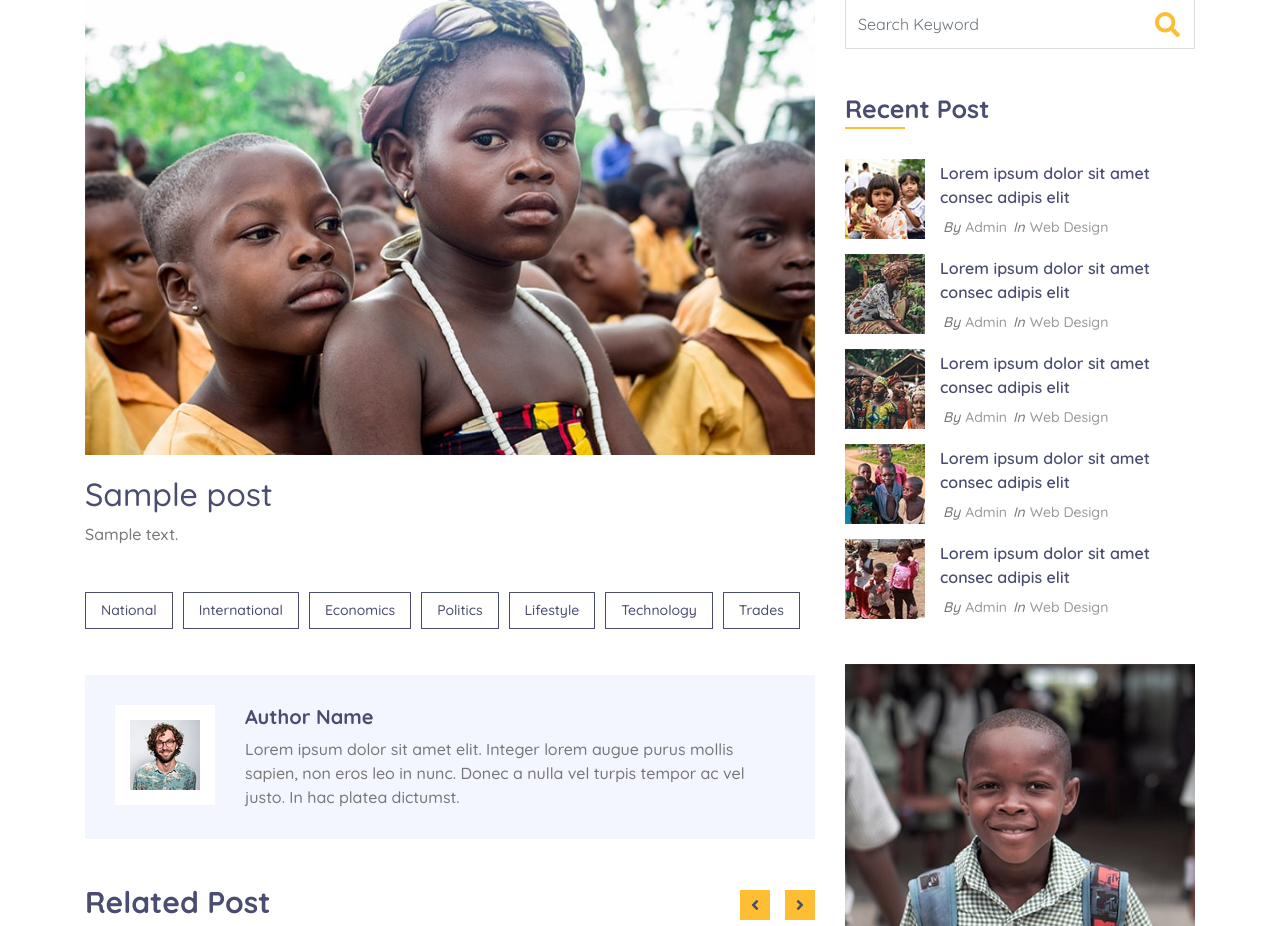
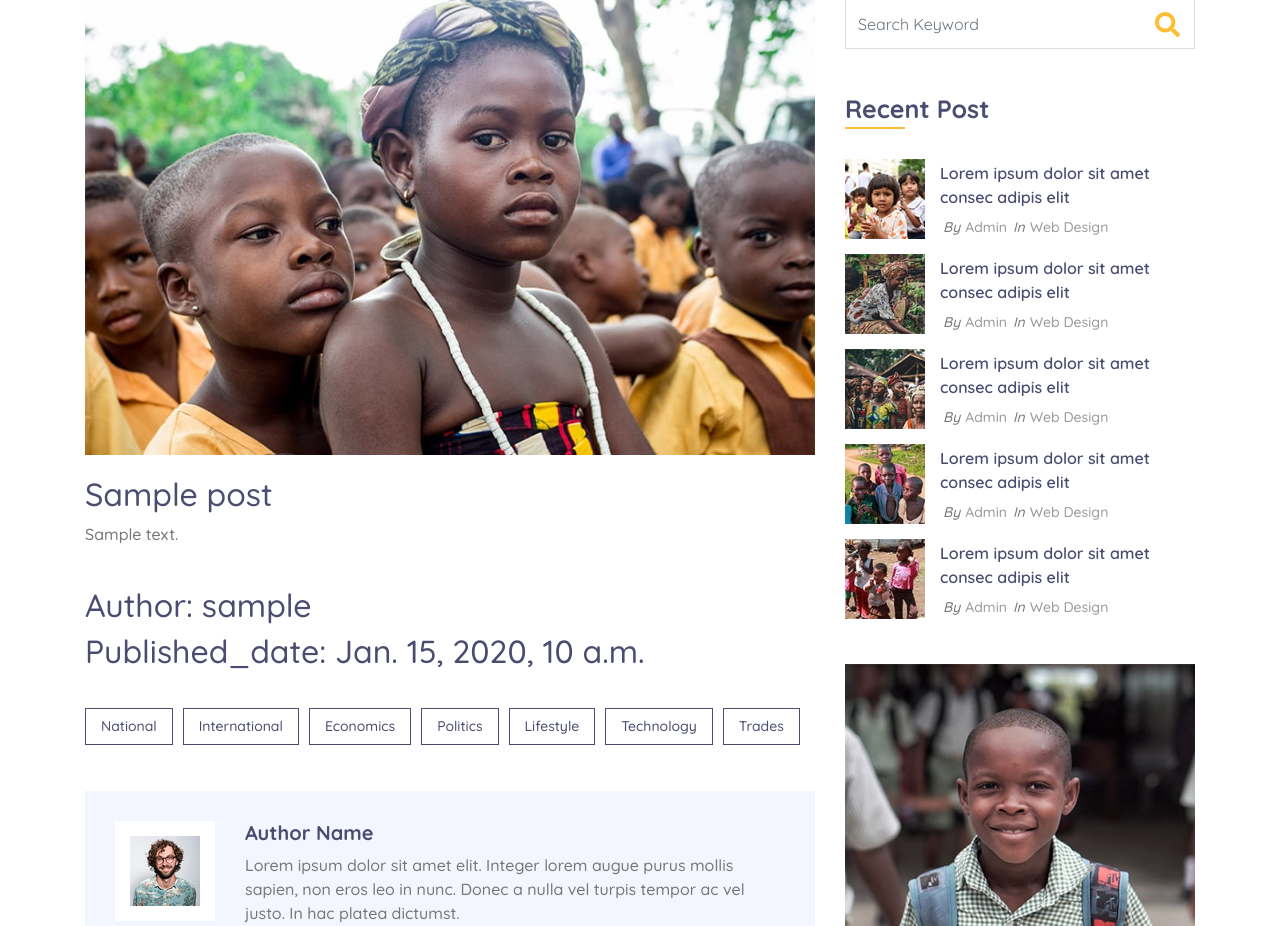
Before and after one commit to mamad-azimi-jozani/charity_django_blog, a Django app: page /blog/detail/1 in a window 1280 px wide. Shown: the part 521-1447 px from the top of the page. Run offline with Django 3.2, Linux system fonts and the light colour scheme; tables that the repository leaves empty hold one stand-in row (values such as "Sample post"); some libraries are stand-ins or nearby versions.

Commit message:
added two feature author and published_date for each post

```diff
--- a/templates/blog/detail.html
+++ b/templates/blog/detail.html
@@ -26,6 +26,13 @@
                             <p>
                                 {{ post.content }}
                             </p>
+                            <br>
+                            <h2>
+                                Author: {{ post.author }}
+                            </h2>
+                            <h2>
+                                Published_date: {{ post.published_date }}
+                            </h2>
                         </div>
                         <div class="single-tags">
                             <a href="">National</a>
```
